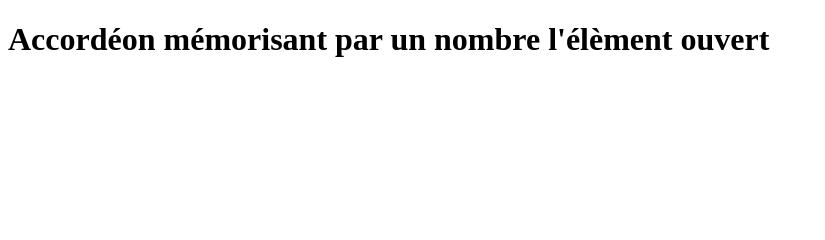
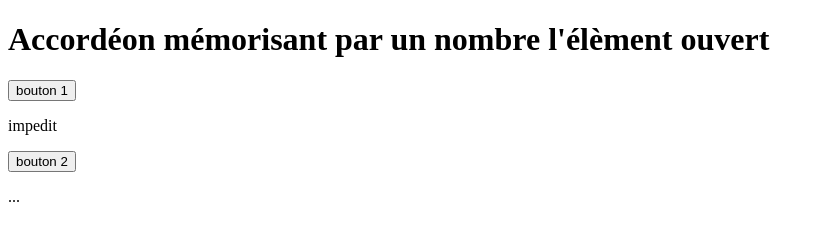
Before and after one commit to MMI-SAE-105/2022-r113-tp3-accordeons-SamiGmmi1a, a website: page 02-accordeon-nombre.html in a window 1280 px wide. Shown: the whole page, without its empty margins (0-825 px from the left). Drawn offline with Linux system fonts and the light colour scheme.

Commit message:
bouton 2

```diff
--- a/02-accordeon-nombre.html
+++ b/02-accordeon-nombre.html
@@ -9,6 +9,17 @@
 
   <body>
     <h1>Accordéon mémorisant par un nombre l'élèment ouvert</h1>
-    <div class="accordeon" x-data="{isOpen:1}"></div>
+    <div class="accordeon" x-data="{isOpen:1}">
+      <section>
+        <button>bouton 1</button>
+        <p x-show="isOpen === 1">impedit</p>
+      </section>
+
+      <section>
+        <button  @click="inOpen = 2">bouton 2</button>
+        <p x-show="isOpen === 2 ">...</p>
+      </section>
+
+    </div>
   </body>
 </html>
```
